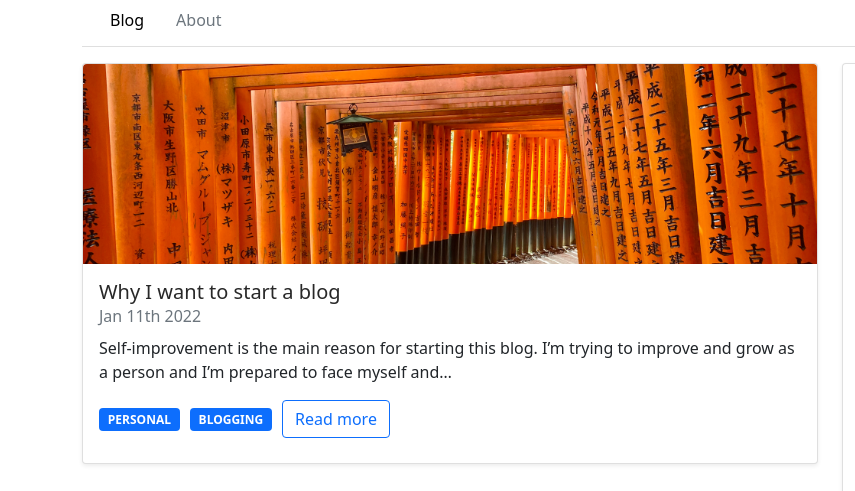
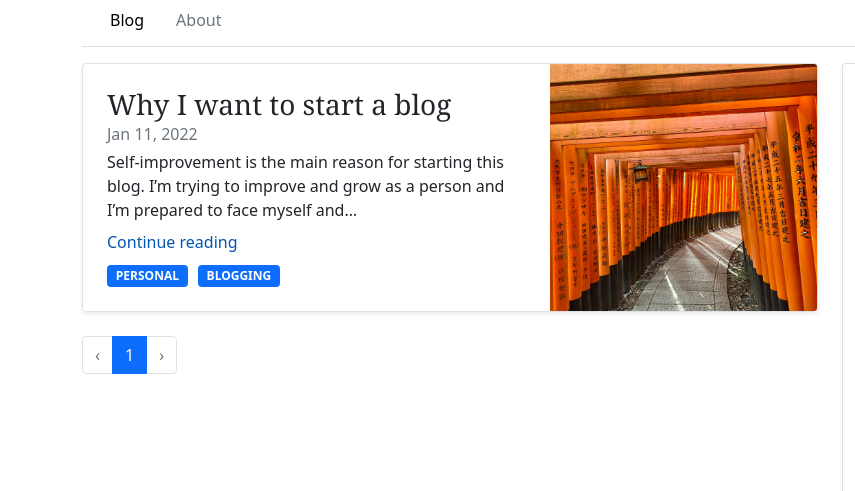
Before and after one commit to FelixTJDietrich/homepage, a Gatsby site: page / in a window 1280 px wide. Shown: the part 75-566 px from the top of the page, 0-855 px from the left. Built offline with nearby package versions, Linux system fonts and the light colour scheme; Gatsby itself is replaced by a stand-in of ours; some packages are replaced by stand-ins of ours.

Commit message:
Change post styling

```diff
--- a/src/components/Post.js
+++ b/src/components/Post.js
@@ -1,8 +1,6 @@
 import React from 'react';
 import { Link } from 'gatsby';
-import {
-  Card, CardTitle, CardText, CardSubtitle, CardBody, Badge,
-} from 'reactstrap';
+import { Badge } from 'reactstrap';
 import { GatsbyImage, getImage } from 'gatsby-plugin-image';
 import { slugify } from '../util/utilityFunctions';
 
@@ -10,32 +8,28 @@ function Post({
   title, slug, date, body, tags, image,
 }) {
   return (
-    <Card className="shadow-sm">
-      {image && (
-      <Link to={`/${slug}`}>
-        <GatsbyImage className="card-image-top rounded-top" image={getImage(image)} style={{ width: '100%' }} imgStyle={{ objectFit: 'cover' }} />
-      </Link>
-      )}
-      <CardBody>
-        <CardTitle tag="h5" className="mb-1">
-          <Link to={`/${slug}`} style={{ color: 'rgb(40, 40, 40)' }}>{title}</Link>
-        </CardTitle>
-        <CardSubtitle className="mb-2 text-muted">
-          {date}
-        </CardSubtitle>
-        <CardText>{body}</CardText>
-        <ul className="post-tags">
+    <div className="row g-0 border rounded overflow-hidden flex-md-row mb-4 shadow-sm h-md-250 position-relative">
+      <div className="col p-4 d-flex flex-column position-static blog-post">
+        <h3 className="mb-0">{title}</h3>
+        <div className="mb-1 text-muted">{date}</div>
+        <p className="card-text mb-2">{body}</p>
+        <Link to={`/${slug}`} className="stretched-link mb-2">Continue reading</Link>
+        <ul className="post-tags mb-0">
           {tags.map((tag) => (
             <li key={tag}>
               <Link to={`/tag/${slugify(tag)}`}>
-                <Badge color="primary" className="btn text-uppercase">{tag}</Badge>
+                <Badge color="primary" className="btn text-uppercase mb-0 stretched-link" style={{ position: 'relative' }}>{tag}</Badge>
               </Link>
             </li>
           ))}
         </ul>
-        <Link to={`/${slug}`} className="btn btn-outline-primary float-right">Read more</Link>
-      </CardBody>
-    </Card>
+      </div>
+      {image && (
+      <div className="col-auto d-none d-lg-block" style={{ maxWidth: '50%' }}>
+        <GatsbyImage image={getImage(image)} style={{ height: '100%' }} imgStyle={{ objectFit: 'cover' }} />
+      </div>
+      )}
+    </div>
   );
 }
 
--- a/src/pages/index.js
+++ b/src/pages/index.js
@@ -18,7 +18,7 @@ const indexQuery = graphql`
           id
           frontmatter {
             title
-            date(formatString: "MMM Do YYYY")
+            date(formatString: "MMM D, YYYY")
             slug
             tags
             image {
--- a/src/templates/post-list.js
+++ b/src/templates/post-list.js
@@ -38,7 +38,7 @@ export const postListQuery = graphql`
           id
           frontmatter {
             title
-            date(formatString: "MMM Do YYYY")
+            date(formatString: "MMM D, YYYY")
             slug
             tags
             image {
--- a/src/templates/tag-posts.js
+++ b/src/templates/tag-posts.js
@@ -52,7 +52,7 @@ export const tagQuery = graphql`
           id
           frontmatter {
             title
-            date(formatString: "MMM Do YYYY")
+            date(formatString: "MMM D, YYYY")
             slug
             tags
             image {
```
Also changed, not shown: src/templates/single-post.js (+4 -4 lines).
